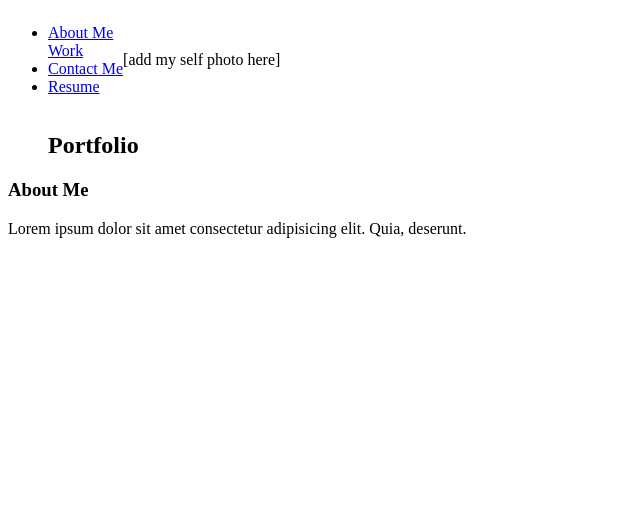
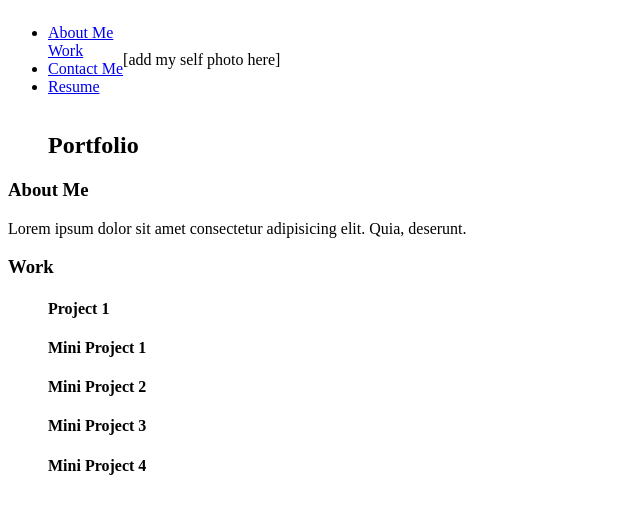
Before and after one commit to killbeevol2/professional-portfolio, a plain HTML site: page index.html in a window 1280 px wide. Shown: the whole page, without its empty margins (0-640 px from the left). Drawn offline with Linux system fonts and the light colour scheme.

Commit message:
added baseline for projects

```diff
--- a/index.html
+++ b/index.html
@@ -41,4 +41,24 @@
             </p>
           </article>
         </section>
-    <!-- </main>   -->
+        <section id="work">
+          <aside>
+            <h3>Work</h3>
+          </aside>
+          <article>
+            <figure id="project1" class="big">
+              <h4>Project 1</h4>
+            </figure>
+            <figure id="project2" class="small">
+              <h4>Mini Project 1</h4>
+            </figure>
+            <figure id="project3" class="small">
+              <h4>Mini Project 2</h4>
+            </figure>
+            <figure id="project4" class="small">
+              <h4>Mini Project 3</h4>
+            </figure>
+            <figure id="project5" class="small">
+              <h4>Mini Project 4</h4>
+          </article>
+        </section>
```
